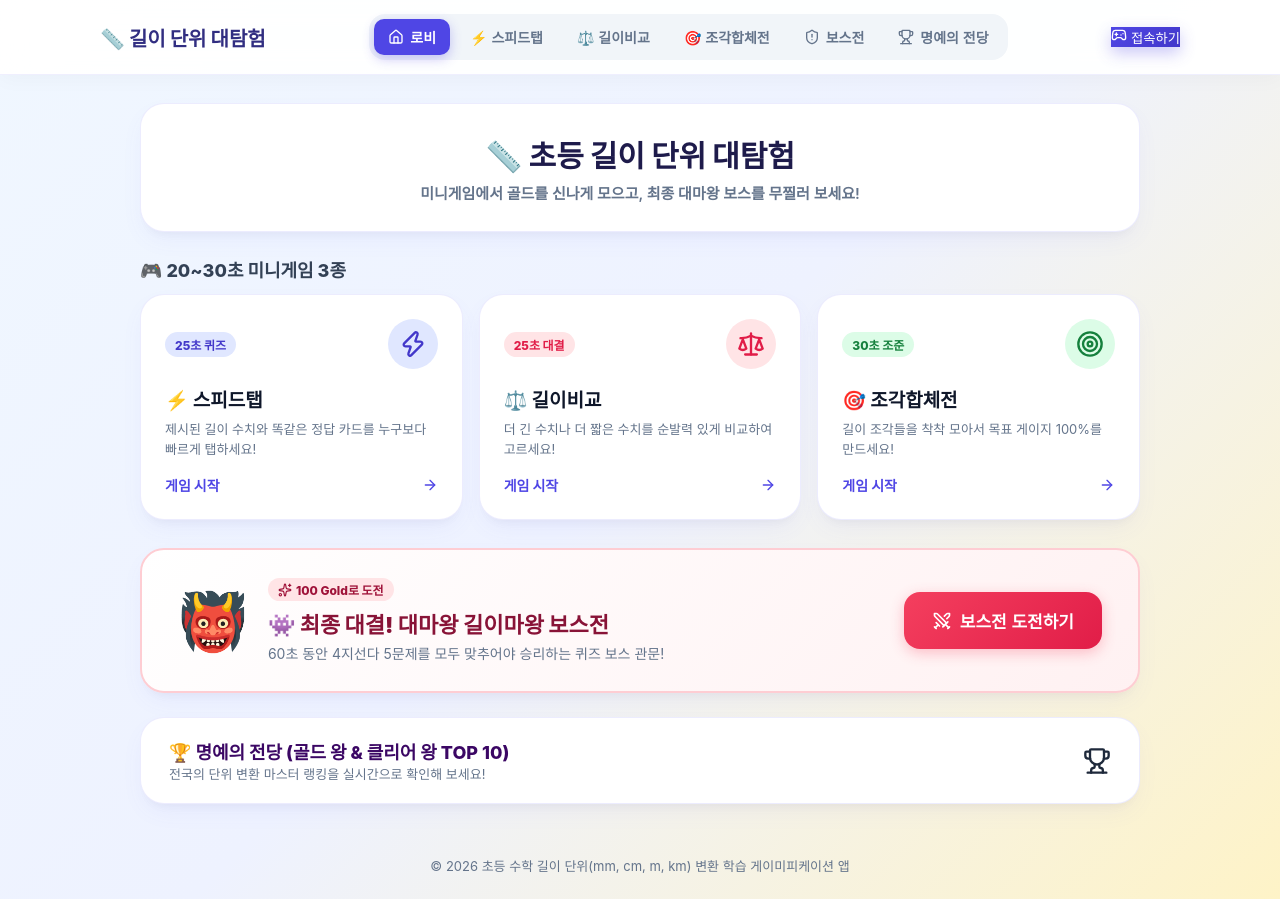
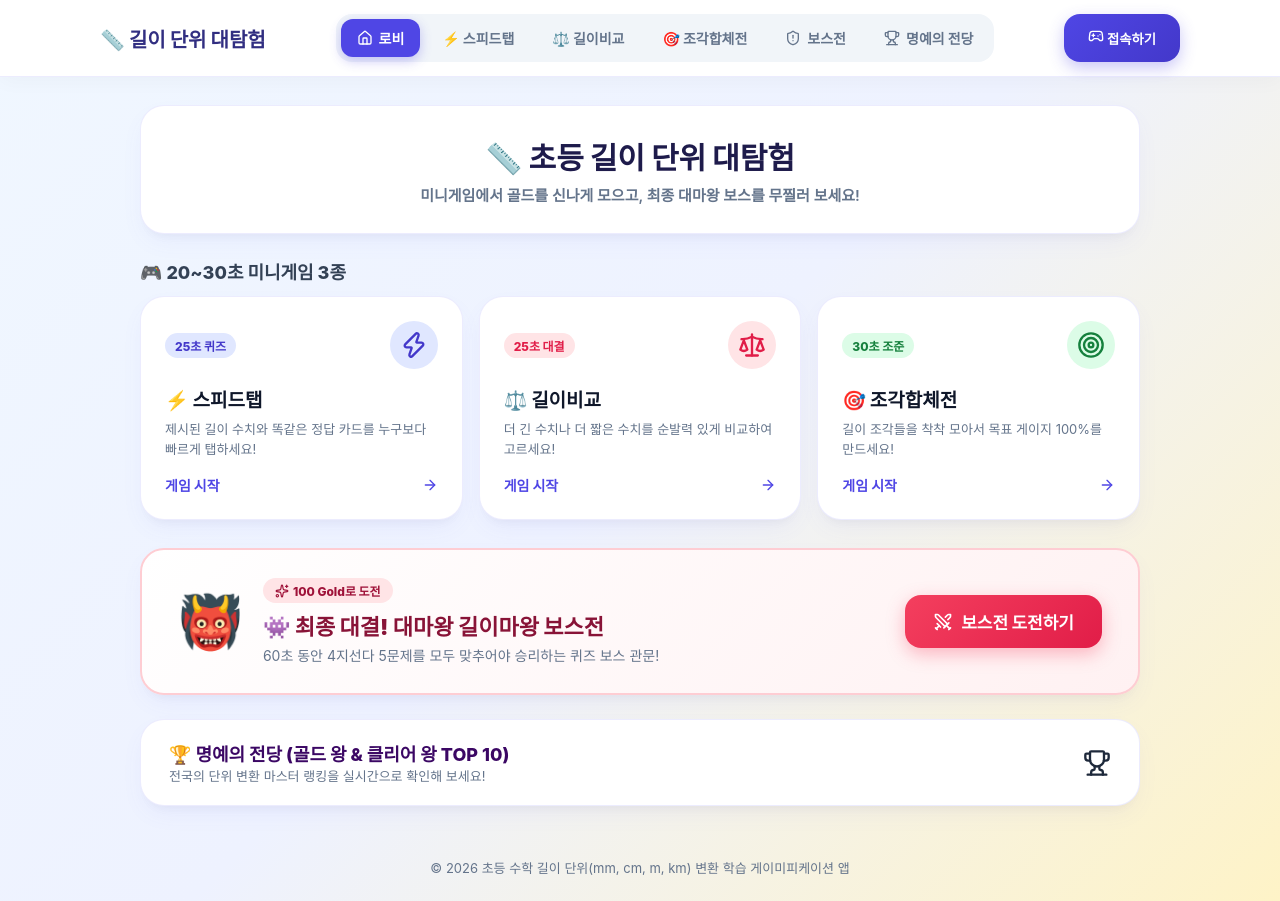
Before and after one commit to skfoch-create/mathquiz, a React (Vite) app: page / in a window 1280 px wide. Built offline with nearby package versions, Linux system fonts and the light colour scheme; no server answers; the database is empty; a web font is replaced by a local one.

Commit message:
fix: enforce custom button styling and fix text typo

```diff
--- a/src/components/BossRaidView.tsx
+++ b/src/components/BossRaidView.tsx
@@ -142,7 +142,7 @@ export const BossRaidView: React.FC<BossRaidViewProps> = ({ user, onUpdateUser,
           </div>
 
           <button className="btn-boss-challenge shadow-btn" onClick={handleStartRaid}>
-            <Swords size={22} /> 보스에게 도전하기 (100 G 소진)
+            <Swords size={22} /> 보스전 도전하기 (100 골드)
           </button>
         </div>
       )}
--- a/src/index.css
+++ b/src/index.css
@@ -7,7 +7,7 @@
   --card-bg: #ffffff;
   --card-border: rgba(99, 102, 241, 0.12);
   --shadow-soft: 0 10px 25px -5px rgba(99, 102, 241, 0.08), 0 8px 10px -6px rgba(0, 0, 0, 0.04);
-  --shadow-hover: 0 20px 30px -10px rgba(99, 102, 241, 0.18);
+  --shadow-hover: 0 18px 30px -8px rgba(99, 102, 241, 0.22);
 
   --primary-color: #4f46e5;
   --primary-hover: #4338ca;
@@ -23,7 +23,7 @@
 
   --radius-lg: 24px;
   --radius-md: 16px;
-  --radius-sm: 10px;
+  --radius-sm: 12px;
 }
 
 * {
@@ -32,8 +32,18 @@
   padding: 0;
 }
 
+/* 브라우저 기본 투박한 버튼/아이콘 테두리 강제 제거 (CSS Reset) */
+button, input, select, textarea {
+  font-family: var(--font-family) !important;
+  -webkit-appearance: none !important;
+  -moz-appearance: none !important;
+  appearance: none !important;
+  outline: none !important;
+  border: none;
+}
+
 body {
-  font-family: var(--font-family);
+  font-family: var(--font-family) !important;
   background: var(--bg-gradient);
   color: var(--text-main);
   min-height: 100vh;
@@ -41,45 +51,30 @@ body {
 }
 
 .glass-card {
-  background: var(--card-bg);
-  border: 1px solid var(--card-border);
-  border-radius: var(--radius-lg);
-  box-shadow: var(--shadow-soft);
+  background: var(--card-bg) !important;
+  border: 1px solid var(--card-border) !important;
+  border-radius: var(--radius-lg) !important;
+  box-shadow: var(--shadow-soft) !important;
 }
 
 .glass-nav {
-  background: rgba(255, 255, 255, 0.94);
-  backdrop-filter: blur(12px);
-  border-bottom: 1px solid rgba(99, 102, 241, 0.1);
-  box-shadow: 0 4px 20px rgba(0, 0, 0, 0.03);
-}
-
-.glass-btn {
-  background: #f8fafc;
-  border: 2px solid #e2e8f0;
-  color: var(--text-main);
-  border-radius: var(--radius-md);
-  cursor: pointer;
-  transition: all 0.2s ease;
-}
-
-.glass-btn:hover {
-  background: #ffffff;
-  border-color: var(--primary-color);
-  transform: translateY(-2px);
-  box-shadow: 0 4px 12px rgba(79, 70, 229, 0.12);
+  background: rgba(255, 255, 255, 0.96) !important;
+  backdrop-filter: blur(12px) !important;
+  border-bottom: 1px solid rgba(99, 102, 241, 0.12) !important;
+  box-shadow: 0 4px 20px rgba(0, 0, 0, 0.03) !important;
 }
 
 .hover-card {
-  transition: transform 0.25s ease, box-shadow 0.25s ease;
-  cursor: pointer;
+  transition: transform 0.25s ease, box-shadow 0.25s ease !important;
+  cursor: pointer !important;
 }
 
 .hover-card:hover {
-  transform: translateY(-5px);
-  box-shadow: var(--shadow-hover);
+  transform: translateY(-4px) !important;
+  box-shadow: var(--shadow-hover) !important;
 }
 
+/* App Layout */
 .app-layout {
   display: flex;
   flex-direction: column;
@@ -127,30 +122,30 @@ body {
   display: flex;
   align-items: center;
   gap: 6px;
-  padding: 8px 14px;
-  border: none;
-  background: transparent;
-  color: var(--text-sub);
-  font-weight: 700;
-  font-size: 14px;
-  border-radius: var(--radius-sm);
+  padding: 9px 16px !important;
+  border: none !important;
+  background: transparent !important;
+  color: var(--text-sub) !important;
+  font-weight: 800 !important;
+  font-size: 14px !important;
+  border-radius: var(--radius-sm) !important;
   cursor: pointer;
   transition: all 0.2s ease;
 }
 
 .nav-item:hover {
-  color: var(--primary-color);
+  color: var(--primary-color) !important;
 }
 
 .nav-item.active {
-  color: #ffffff;
-  background: var(--primary-color);
-  box-shadow: 0 4px 12px rgba(79, 70, 229, 0.3);
+  color: #ffffff !important;
+  background: var(--primary-color) !important;
+  box-shadow: 0 4px 12px rgba(79, 70, 229, 0.3) !important;
 }
 
 .nav-item.boss-nav.active {
-  background: linear-gradient(135deg, #f43f5e, #e11d48);
-  box-shadow: 0 4px 12px rgba(244, 63, 94, 0.3);
+  background: linear-gradient(135deg, #f43f5e, #e11d48) !important;
+  box-shadow: 0 4px 12px rgba(244, 63, 94, 0.3) !important;
 }
 
 .user-profile-bar {
@@ -178,7 +173,7 @@ body {
 }
 
 .user-name-tag {
-  font-weight: 700;
+  font-weight: 800;
   font-size: 14px;
   color: var(--text-main);
   cursor: pointer;
@@ -239,8 +234,8 @@ body {
 }
 
 .icon-circle {
-  width: 50px;
-  height: 50px;
+  width: 48px;
+  height: 48px;
   border-radius: 50%;
   display: flex;
   align-items: center;
@@ -272,7 +267,7 @@ body {
 
 .mode-card h3 {
   font-size: 19px;
-  font-weight: 800;
+  font-weight: 900;
   color: #0f172a;
   margin-bottom: 8px;
 }
@@ -299,8 +294,8 @@ body {
 
 .boss-card {
   padding: 28px 36px;
-  background: linear-gradient(135deg, #ffffff 0%, #fff1f2 100%);
-  border: 2px solid #fecdd3;
+  background: linear-gradient(135deg, #ffffff 0%, #fff1f2 100%) !important;
+  border: 2px solid #fecdd3 !important;
   display: flex;
   align-items: center;
   justify-content: space-between;
@@ -314,7 +309,7 @@ body {
 }
 
 .boss-emoji {
-  font-size: 56px;
+  font-size: 52px;
 }
 
 .boss-tag {
@@ -325,8 +320,8 @@ body {
   font-weight: 800;
   color: #9f1239;
   background: #ffe4e6;
-  padding: 3px 10px;
-  border-radius: 12px;
+  padding: 4px 12px;
+  border-radius: 14px;
   margin-bottom: 6px;
 }
 
@@ -342,20 +337,63 @@ body {
   color: var(--text-sub);
 }
 
-.btn-boss-entry {
-  padding: 16px 28px;
-  background: linear-gradient(135deg, #f43f5e, #e11d48);
-  color: #ffffff;
-  border: none;
-  border-radius: var(--radius-md);
-  font-size: 17px;
-  font-weight: 800;
+/* 화사한 둥근 버튼 전용 스타일 (!important로 브라우저 테두리 강제 제거) */
+.btn-boss-entry, .btn-boss-challenge {
+  padding: 14px 28px !important;
+  background: linear-gradient(135deg, #f43f5e, #e11d48) !important;
+  color: #ffffff !important;
+  border: none !important;
+  border-radius: var(--radius-md) !important;
+  font-size: 17px !important;
+  font-weight: 900 !important;
   cursor: pointer;
   display: flex;
   align-items: center;
+  justify-content: center;
   gap: 8px;
   white-space: nowrap;
-  box-shadow: 0 4px 14px rgba(244, 63, 94, 0.3);
+  box-shadow: 0 6px 18px rgba(244, 63, 94, 0.35) !important;
+  transition: transform 0.2s ease, box-shadow 0.2s ease !important;
+}
+
+.btn-boss-entry:hover, .btn-boss-challenge:hover {
+  transform: translateY(-2px) !important;
+  box-shadow: 0 8px 24px rgba(244, 63, 94, 0.45) !important;
+}
+
+.btn-start-game {
+  padding: 14px 28px !important;
+  background: linear-gradient(135deg, #10b981, #059669) !important;
+  color: #ffffff !important;
+  border: none !important;
+  border-radius: var(--radius-md) !important;
+  font-size: 17px !important;
+  font-weight: 900 !important;
+  cursor: pointer;
+  box-shadow: 0 6px 18px rgba(16, 185, 129, 0.35) !important;
+  display: flex;
+  align-items: center;
+  gap: 8px;
+  transition: transform 0.2s ease !important;
+}
+
+.btn-start-game:hover {
+  transform: translateY(-2px) !important;
+}
+
+.glass-btn, .option-btn, .boss-opt-btn, .compare-card, .block-btn {
+  border-radius: var(--radius-md) !important;
+  border: 2px solid #e2e8f0 !important;
+  background: #ffffff !important;
+  font-weight: 800 !important;
+  cursor: pointer;
+  transition: all 0.2s ease !important;
+}
+
+.glass-btn:hover, .option-btn:hover, .boss-opt-btn:hover, .compare-card:hover {
+  border-color: var(--primary-color) !important;
+  box-shadow: 0 6px 16px rgba(79, 70, 229, 0.15) !important;
+  transform: translateY(-2px) !important;
 }
 
 .hall-banner {
@@ -365,11 +403,6 @@ body {
   align-items: center;
   justify-content: space-between;
   cursor: pointer;
-  transition: all 0.2s ease;
-}
-
-.hall-banner:hover {
-  box-shadow: var(--shadow-hover);
 }
 
 .hall-banner h2 {
@@ -421,26 +454,24 @@ body {
 
 .rank-tab-btn {
   flex: 1;
-  padding: 14px;
-  background: #ffffff;
-  border: 2px solid #e2e8f0;
-  color: var(--text-sub);
-  border-radius: var(--radius-md);
-  font-weight: 800;
-  font-size: 15px;
+  padding: 14px !important;
+  background: #ffffff !important;
+  border: 2px solid #e2e8f0 !important;
+  color: var(--text-sub) !important;
+  border-radius: var(--radius-md) !important;
+  font-weight: 800 !important;
+  font-size: 15px !important;
   cursor: pointer;
   display: flex;
   align-items: center;
   justify-content: center;
   gap: 8px;
-  transition: all 0.2s ease;
 }
 
 .rank-tab-btn.active {
-  background: #ffffff;
-  border-color: var(--primary-color);
-  color: var(--primary-color);
-  box-shadow: 0 4px 14px rgba(79, 70, 229, 0.15);
+  border-color: var(--primary-color) !important;
+  color: var(--primary-color) !important;
+  box-shadow: 0 4px 14px rgba(79, 70, 229, 0.15) !important;
 }
 
 .rank-list {
@@ -449,7 +480,6 @@ body {
   display: flex;
   flex-direction: column;
   gap: 12px;
-  border-radius: var(--radius-lg);
 }
 
 .rank-card {
@@ -507,7 +537,7 @@ body {
   font-weight: 700;
 }
 
-/* Beautiful Auth Modal UI */
+/* Auth Modal UI */
 .modal-overlay {
   position: fixed;
   inset: 0;
@@ -538,19 +568,13 @@ body {
   width: 34px;
   height: 34px;
   border-radius: 50%;
-  background: #f1f5f9;
-  border: none;
-  color: #64748b;
+  background: #f1f5f9 !important;
+  border: none !important;
+  color: #64748b !important;
   display: flex;
   align-items: center;
   justify-content: center;
   cursor: pointer;
-  transition: all 0.2s ease;
-}
-
-.close-btn:hover {
-  background: #e2e8f0;
-  color: #0f172a;
 }
 
 .modal-header {
@@ -593,21 +617,20 @@ body {
 
 .tab-btn {
   flex: 1;
-  padding: 11px 8px;
-  border: none;
-  background: transparent;
-  color: #64748b;
-  border-radius: var(--radius-sm);
-  font-weight: 800;
-  font-size: 13px;
+  padding: 11px 8px !important;
+  border: none !important;
+  background: transparent !important;
+  color: #64748b !important;
+  border-radius: var(--radius-sm) !important;
+  font-weight: 800 !important;
+  font-size: 13px !important;
   cursor: pointer;
-  transition: all 0.2s ease;
 }
 
 .tab-btn.active {
-  background: #ffffff;
-  color: var(--primary-color);
-  box-shadow: 0 4px 10px rgba(0, 0, 0, 0.05);
+  background: #ffffff !important;
+  color: var(--primary-color) !important;
+  box-shadow: 0 4px 10px rgba(0, 0, 0, 0.05) !important;
 }
 
 .input-group {
@@ -638,19 +661,12 @@ body {
 .input-wrapper input {
   width: 100%;
   padding: 14px 14px 14px 44px;
-  border-radius: var(--radius-md);
-  border: 2px solid #e2e8f0;
-  background: #f8fafc;
-  color: #0f172a;
-  font-size: 16px;
-  font-weight: 700;
-  outline: none;
-  transition: border-color 0.2s ease;
-}
-
-.input-wrapper input:focus {
-  border-color: var(--primary-color);
-  background: #ffffff;
+  border-radius: var(--radius-md) !important;
+  border: 2px solid #e2e8f0 !important;
+  background: #f8fafc !important;
+  color: #0f172a !important;
+  font-size: 16px !important;
+  font-weight: 700 !important;
 }
 
 .hint {
@@ -658,34 +674,40 @@ body {
   color: #94a3b8;
 }
 
-.cute-btn {
-  padding: 12px 20px;
-  font-size: 15px;
-  font-weight: 800;
-  border-radius: var(--radius-md);
-  display: inline-flex;
-  align-items: center;
-  gap: 6px;
+.btn-primary {
+  padding: 14px 24px !important;
+  background: linear-gradient(135deg, var(--primary-color), #4338ca) !important;
+  color: #ffffff !important;
+  border: none !important;
+  border-radius: var(--radius-md) !important;
+  font-weight: 900 !important;
+  cursor: pointer;
+  box-shadow: 0 6px 16px rgba(79, 70, 229, 0.3) !important;
 }
 
-.btn-primary {
-  background: linear-gradient(135deg, var(--primary-color), #4338ca);
-  color: #ffffff;
-  border: none;
+.btn-secondary {
+  padding: 14px 24px !important;
+  background: #f1f5f9 !important;
+  color: var(--text-main) !important;
+  border: none !important;
+  border-radius: var(--radius-md) !important;
+  font-weight: 800 !important;
   cursor: pointer;
-  box-shadow: 0 6px 16px rgba(79, 70, 229, 0.3);
 }
 
 .btn-google {
-  background: linear-gradient(135deg, #4285f4, #2563eb);
-  color: #ffffff;
-  border: none;
+  padding: 14px 24px !important;
+  background: linear-gradient(135deg, #4285f4, #2563eb) !important;
+  color: #ffffff !important;
+  border: none !important;
+  border-radius: var(--radius-md) !important;
+  font-weight: 900 !important;
   cursor: pointer;
   display: flex;
   align-items: center;
   justify-content: center;
   gap: 10px;
-  box-shadow: 0 6px 16px rgba(37, 99, 235, 0.3);
+  box-shadow: 0 6px 16px rgba(37, 99, 235, 0.3) !important;
 }
 
 .google-auth-box {
```
